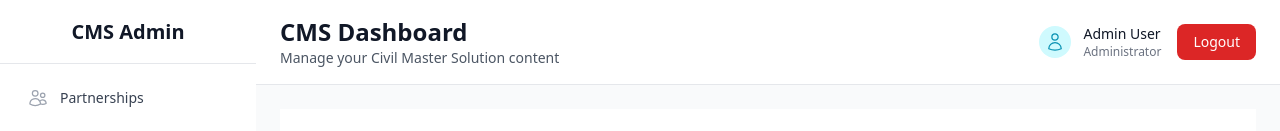
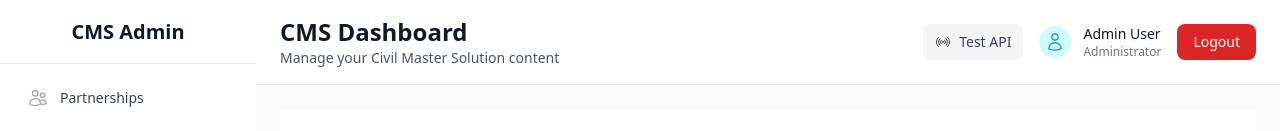
Before and after one commit to civilmastersolution-CMS/cms_testing_admin, a React (Vite) app in the folder cms_admin_dashboard/: page /articles/upload in a window 1280 px wide. Shown: the top 131 px of the page. Built offline with nearby package versions, Linux system fonts and the light colour scheme; sample sign-in values are in the browser's storage.

Commit message:
test api

```diff
--- a/cms_admin_dashboard/src/components/Header.jsx
+++ b/cms_admin_dashboard/src/components/Header.jsx
@@ -1,12 +1,29 @@
 import React from 'react';
 import { useAuth } from '../context/AuthContext';
-import { UserIcon } from '@heroicons/react/24/outline';
+import { UserIcon, SignalIcon } from '@heroicons/react/24/outline';
 
 const Header = () => {
   const { user, logout } = useAuth();
 
   const handleLogout = () => {
     logout();
+  };
+
+  const testBackendConnection = async () => {
+    try {
+      const apiUrl = import.meta.env.VITE_API_URL || 'http://localhost:8000/api';
+      const testUrl = apiUrl.replace('/api', '') + '/articles/';
+
+      const response = await fetch(testUrl);
+      const data = await response.json();
+
+      alert(`✅ Backend Connected Successfully!\n\nURL: ${testUrl}\nStatus: ${response.status}\nArticles found: ${data.length || 0}`);
+    } catch (error) {
+      const apiUrl = import.meta.env.VITE_API_URL || 'http://localhost:8000/api';
+      const testUrl = apiUrl.replace('/api', '') + '/articles/';
+
+      alert(`❌ Backend Connection Failed!\n\nURL: ${testUrl}\nError: ${error.message}\n\nPlease check:\n1. Backend server is running\n2. VITE_API_URL is correct\n3. Network connection`);
+    }
   };
 
   return (
@@ -24,6 +41,16 @@ const Header = () => {
 
         {/* User Menu */}
         <div className="flex items-center space-x-4">
+          {/* Connection Test Button */}
+          <button
+            onClick={testBackendConnection}
+            className="flex items-center space-x-2 px-3 py-2 text-sm font-medium text-gray-700 bg-gray-100 hover:bg-gray-200 rounded-lg transition-colors"
+            title="Test Backend Connection"
+          >
+            <SignalIcon className="w-4 h-4" />
+            <span>Test API</span>
+          </button>
+
           {/* User Info */}
           <div className="flex items-center space-x-3">
             <div className="flex items-center justify-center w-8 h-8 bg-cyan-100 rounded-full">
```
Also changed, not shown: 1 other file (tests, documents, lock files or other folders).
